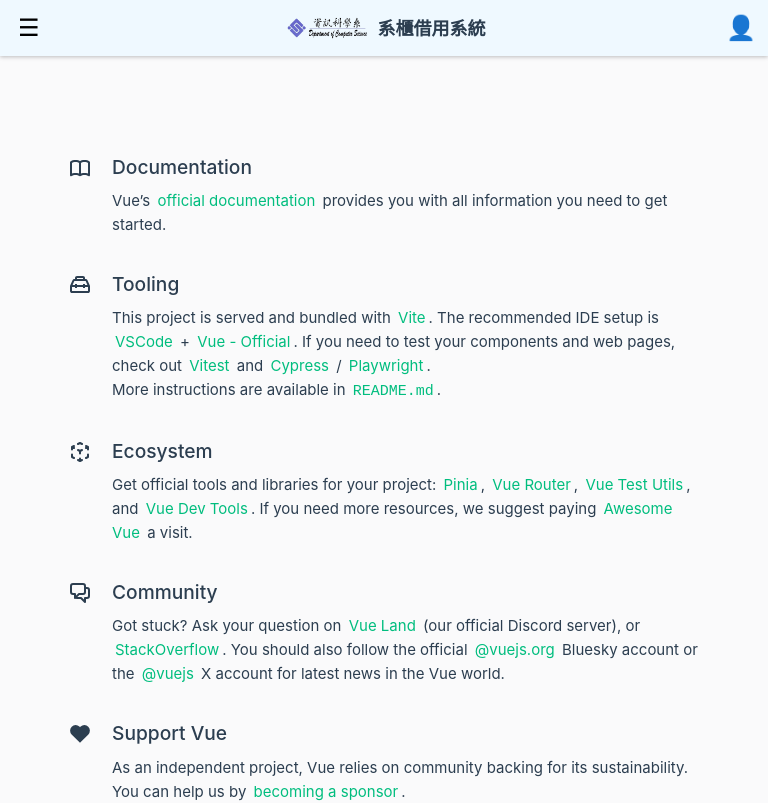
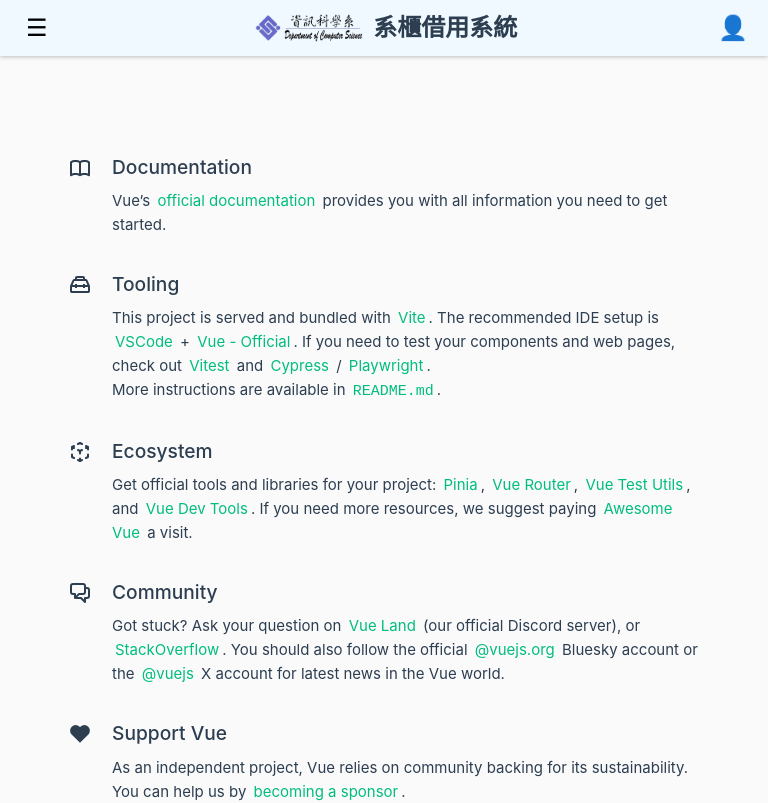
Before and after one commit to UTCS-G505/Locker-borrow-system-Frontend, a Vue app: page / in a window 768 px wide. Shown: the top 803 px of the page. Built offline with nearby package versions, Linux system fonts and the light colour scheme.

Commit message:
fix: 修正在較大行動裝置下的文字大小
由於在較寬的行動裝置如平板時logo和標題文字過小，故新增不同寬度下有不同的logo和標題文字大小

```diff
--- a/src/components/AppNavBar.vue
+++ b/src/components/AppNavBar.vue
@@ -340,4 +340,19 @@ onBeforeUnmount(() => {
     display: none;
   }
 }
+
+/* 平板或大螢幕手機：增加 logo 和標題大小 */
+@media (min-width: 600px) and (max-width: 1023px) {
+  .mobile-logo {
+    height: 48px; /* 原本是 36px，放大 */
+  }
+
+  .mobile-system-title {
+    font-size: 24px; /* 原本是 18px，放大 */
+  }
+
+  .mobile-top-bar {
+    padding: 12px 20px; /* 增加 padding */
+  }
+}
 </style>
```
